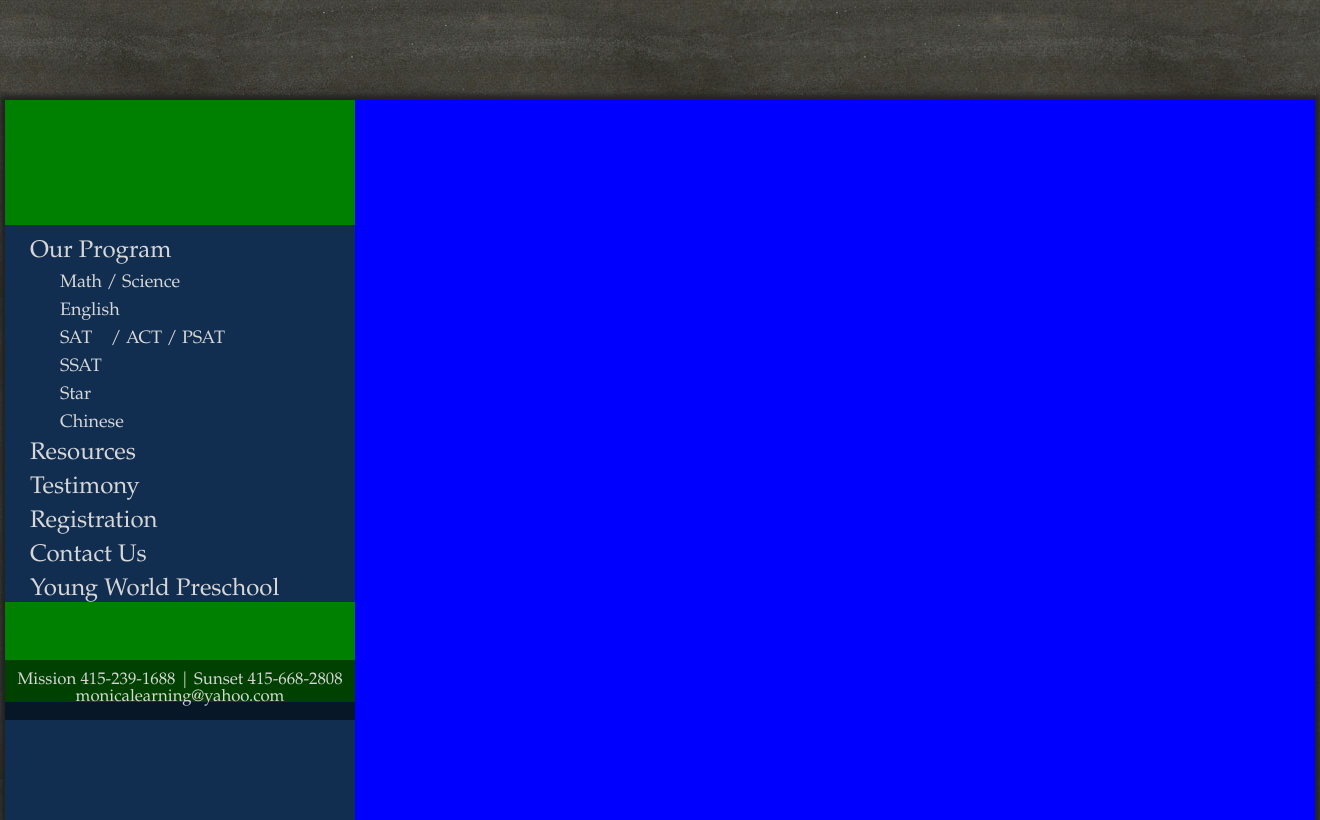
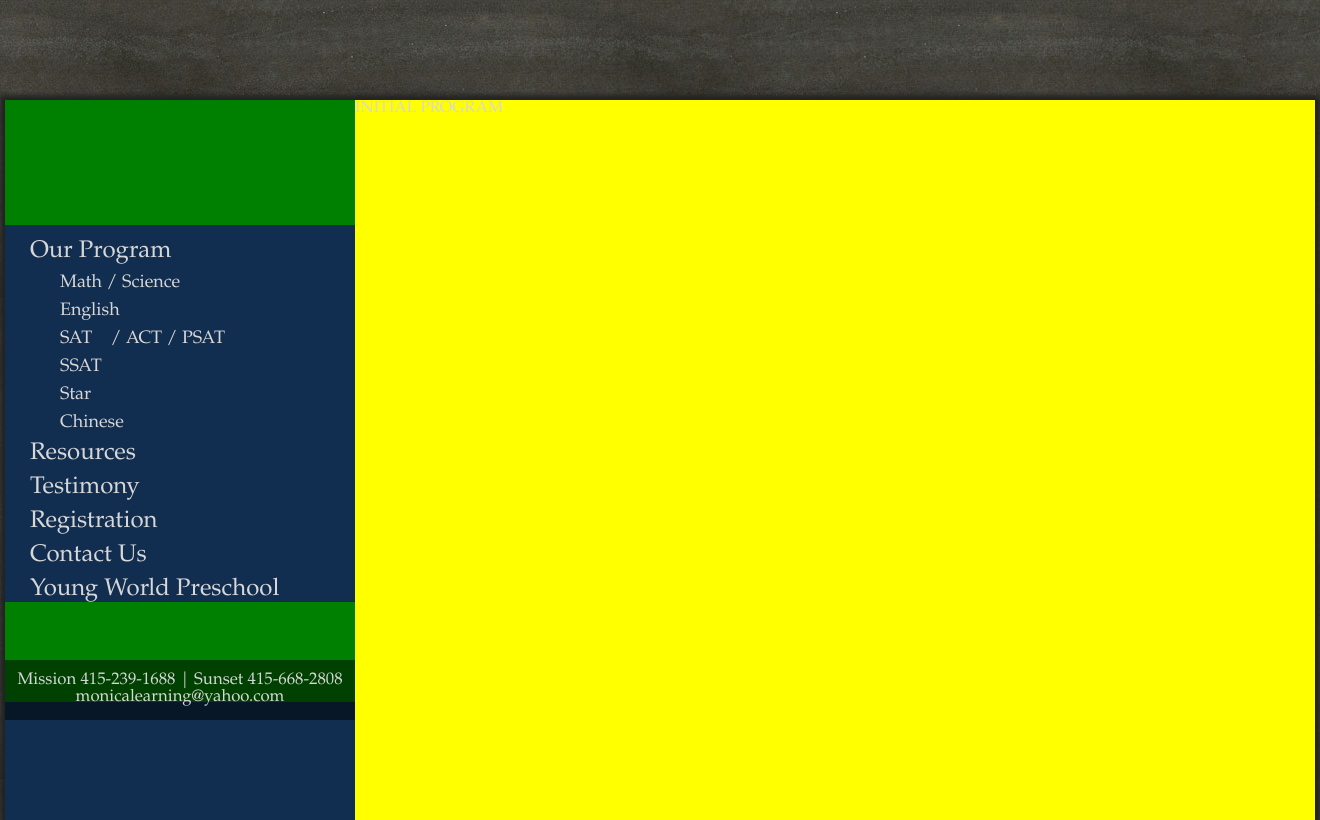
Before and after one commit to namespacestd/monicalearningcenter, a Django app: page /our_program in a window 1320 px wide. Run offline with Django 3.2, Linux system fonts and the light colour scheme; parts of the project's set-up code (start-up, migrations or seed data) failed here and were passed over.

Commit message:
added javascript for program subtabs

```diff
--- a/monicalearning/static/css/main.css
+++ b/monicalearning/static/css/main.css
@@ -45,10 +45,11 @@
 #menu_item{
 	margin-top: 10px;
 }
-#dropdown_option{
+.dropdown_option{
 	font-size: .75em;
 	padding-left: 30px;
 	padding-top: 10px;
+	cursor: pointer;
 }
 
 a {
@@ -73,3 +74,24 @@
 .icon{
 
 }
+.init_tab{
+	position: absolute;
+	top: 0;
+	left: 0;
+	background-color: orange;
+	width: 960px;
+	height: 720px;
+}
+.subtabs{
+	display: none;
+	position: absolute;
+	top: 0;
+	left: 0;
+	width: 960px;
+	height: 720px;
+	background-color: yellow;
+}
+
+.init{
+	cursor: pointer;
+}
--- a/monicalearning/static/js/home_slide.js
+++ b/monicalearning/static/js/home_slide.js
@@ -1,5 +1,6 @@
 var currentSlide = 1;
 var slideNumber = 0;
+
 function startSlideshow(numSlides){
 	var begin = "<div class = \"slide\" id = \"slide";
 
--- /dev/null
+++ b/monicalearning/static/js/program.js
@@ -0,0 +1,61 @@
+var currentTab = 0;
+
+$(window).bind("load", function() {
+	$('#init_tab').css("display", "inherit");
+
+    $('#program').click(function(event) {
+    	if(currentTab!=0){
+	    	$('.subtabs').fadeOut(2000);
+	    	$('#init_tab').fadeIn(2000);
+	    }
+    	currentTab = 0;
+	});
+
+    $('#mathsci').click(function(event) {
+    	if(currentTab!=1){
+	    	$('.subtabs').fadeOut(2000);
+	    	$('#mathsci_info').fadeIn(2000);
+	    }
+    	currentTab = 1;
+	});
+
+	$('#english').click(function(event){
+		if(currentTab!=2){
+			$('.subtabs').fadeOut(2000);
+			$('#english_info').fadeIn(2000);
+		}
+		currentTab = 2;
+	});
+
+	$('#sat').click(function(event){
+		if(currentTab!=3){
+			$('.subtabs').fadeOut(2000);
+			$('#sat_info').fadeIn(2000);
+		}
+		currentTab = 3;
+	});
+
+	$('#ssat').click(function(event){
+		if(currentTab!=4){
+			$('.subtabs').fadeOut(2000);
+			$('#ssat_info').fadeIn(2000);
+		}
+		currentTab = 4;
+	});
+
+	$('#star').click(function(event){
+		if(currentTab!=5){
+			$('.subtabs').fadeOut(2000);
+			$('#star_info').fadeIn(2000);
+		}
+		currentTab = 5;
+	});
+
+	$('#chinese').click(function(event){
+		if(currentTab!=6){
+			$('.subtabs').fadeOut(2000);
+			$('#chinese_info').fadeIn(2000);
+		}
+		currentTab = 6;
+	});
+});
--- a/monicalearning/templates/menu_bar.html
+++ b/monicalearning/templates/menu_bar.html
@@ -1,20 +1,27 @@
 <div id = "nav">
 	<a href = "/"> <div id = "logo"></div> </a>
 	<div id = "menu">
-		<div id = "menu_item"> <a href="our_program"> Our Program </a> </div>
+		<div id = "menu_item">
+			{% if not program %}
+				<a href="our_program"> Our Program </a>
+			{% else %}
+				<a class = "init" id = "program"> Our Program </a>
+			{% endif %}
+
+		</div>
 			{% if program %}
-				<div id = "dropdown_option"> Math / Science </div>
-				<div id = "dropdown_option"> English </div>
-				<div id = "dropdown_option"> SAT　/ ACT / PSAT </div>
-				<div id = "dropdown_option"> SSAT </div>
-				<div id = "dropdown_option"> Star </div>
-				<div id = "dropdown_option"> Chinese </div>
+				<div class = "dropdown_option" id = "mathsci"> Math / Science </div>
+				<div class = "dropdown_option" id = "english"> English </div>
+				<div class = "dropdown_option" id = "sat"> SAT　/ ACT / PSAT </div>
+				<div class = "dropdown_option" id = "ssat"> SSAT </div>
+				<div class = "dropdown_option" id = "star"> Star </div>
+				<div class = "dropdown_option" id = "chinese"> Chinese </div>
 			{% endif %}
 		<div id = "menu_item"> <a href="resources"> Resources </a> </div>
 			{% if resources %}
-				<div id = "dropdown_option"> Practice </div>
-				<div id = "dropdown_option"> Volunteer / Internship Opportunities </div>
-				<div id = "dropdown_option"> Financial Aid </div>
+				<div class = "dropdown_option"> Practice </div>
+				<div class = "dropdown_option"> Volunteer / Internship Opportunities </div>
+				<div class = "dropdown_option"> Financial Aid </div>
 			{% endif %}
 		<div id = "menu_item"> <a href="testimony"> Testimony </a> </div>
 		<div id = "menu_item"> <a href="register"> Registration </a> </div>
--- a/monicalearning/templates/our_program.html
+++ b/monicalearning/templates/our_program.html
@@ -8,13 +8,24 @@
 		<meta charset="utf-8" />
 		<link rel="stylesheet" href="/static/css/reset.css" />
 		<link rel="stylesheet" href="/static/css/main.css" />
+		<script type = "text/javascript" src= "/static/js/jquery-1.9.0.min.js"></script>
+    	<script type = "text/javascript" src = "/static/js/program.js"> </script>
 	</head>
 	<body>
 		<div id = "main">
 			{% include 'menu_bar.html' %}
+
 			<div id = "container">
+				<div class = "subtabs" id = "init_tab"> INITIAL PROGRAM </div>
+            	<div class = "subtabs" id = "mathsci_info"> MATH AND SCIENCE</div>
+				<div class = "subtabs" id = "english_info"> ENGLISH </div>
+				<div class = "subtabs" id = "sat_info"> SAT AND ETC </div>
+				<div class = "subtabs" id = "ssat_info"> SSAT </div>
+				<div class = "subtabs" id = "star"> STAR </div>
+				<div class = "subtabs" id = "chinese"> CHINESE </div>
 
 			</div>
+
 			{% include 'slogan.html' %}
 		</div>
 	</body>
```
